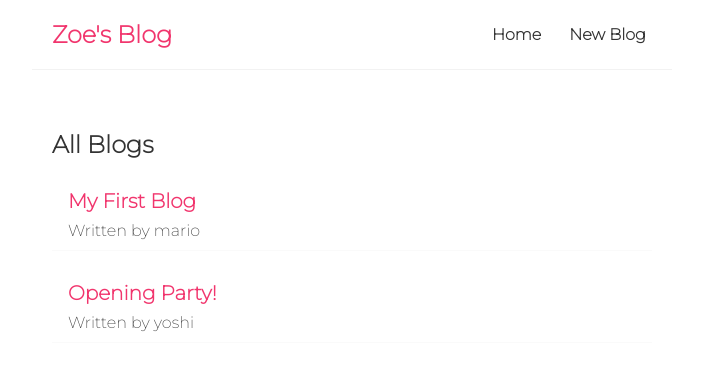
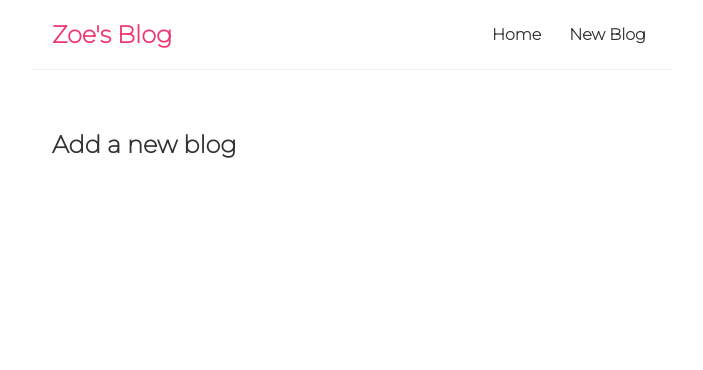
Before and after one commit to zoemlt/react-blog, a React (Create React App) app: page /create in a window 1280 px wide. Shown: the top 370 px of the page, without its empty margins (288-991 px from the left). Built offline with nearby package versions, Linux system fonts and the light colour scheme; data requests are answered from the project's data file.

Commit message:
Router links

```diff
--- a/package.json
+++ b/package.json
@@ -8,6 +8,7 @@
     "@testing-library/user-event": "^12.8.3",
     "react": "^17.0.2",
     "react-dom": "^17.0.2",
+    "react-router-dom": "^5.3.0",
     "react-scripts": "4.0.3",
     "web-vitals": "^1.1.2"
   },
--- a/src/App.js
+++ b/src/App.js
@@ -1,14 +1,28 @@
 import Navbar from "./Navbar";
 import Home from "./Home";
+import Create from "./Create";
+import { BrowserRouter as Router, Route, Switch } from "react-router-dom";
 
 function App() {
   return (
-    <div className="App">
-      <Navbar />
-      <div className="content">
-        <Home />
+    <Router>
+      <div className="App">
+        <Navbar />
+        <div className="content">
+
+          <Switch>
+            <Route exact path="/">
+              <Home />
+            </Route>
+
+            <Route exact path="/create">
+              <Create />
+            </Route>
+          </Switch>
+
+        </div>
       </div>
-    </div>
+    </Router>
   );
 }
 
--- /dev/null
+++ b/src/Create.js
@@ -0,0 +1,9 @@
+const Create = () => {
+    return (
+        <div className="create">
+            <h2>Add a new blog</h2>
+        </div>
+    )
+}
+
+export default Create
--- a/src/Home.js
+++ b/src/Home.js
@@ -1,4 +1,3 @@
-import { useState, useEffect } from "react";
 import BlogList from "./BlogList";
 import useFetch from "./useFetch";
 
--- a/src/Navbar.js
+++ b/src/Navbar.js
@@ -1,10 +1,12 @@
+import { Link } from "react-router-dom";
+
 const Navbar = () => {
     return (
         <nav className="navbar">
             <h1>Zoe's Blog</h1>
             <div className="links">
-                <a href="/">Home</a>
-                <a href="/create">New Blog</a>
+                <Link to="/">Home</Link>
+                <Link to="/create">New Blog</Link>
             </div>
         </nav>
     )
```
Also changed, not shown: 1 other file (tests, documents, lock files or other folders).
